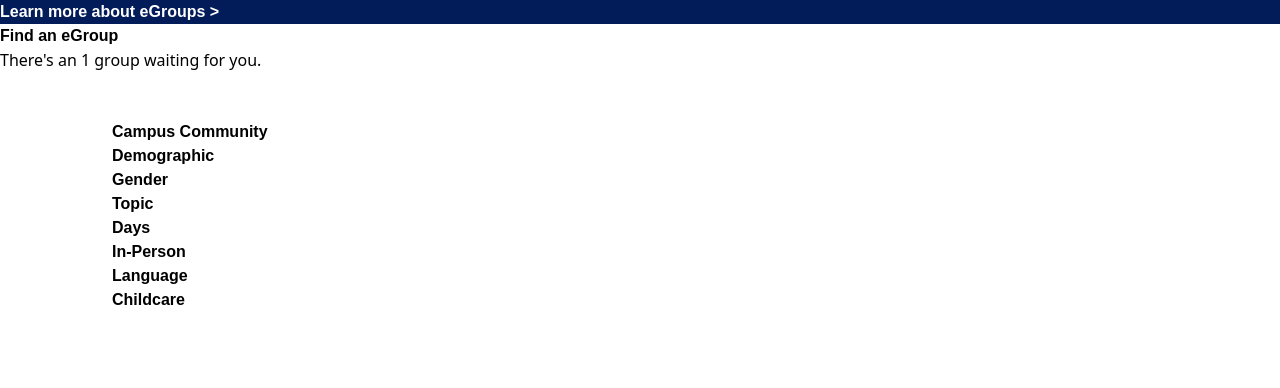
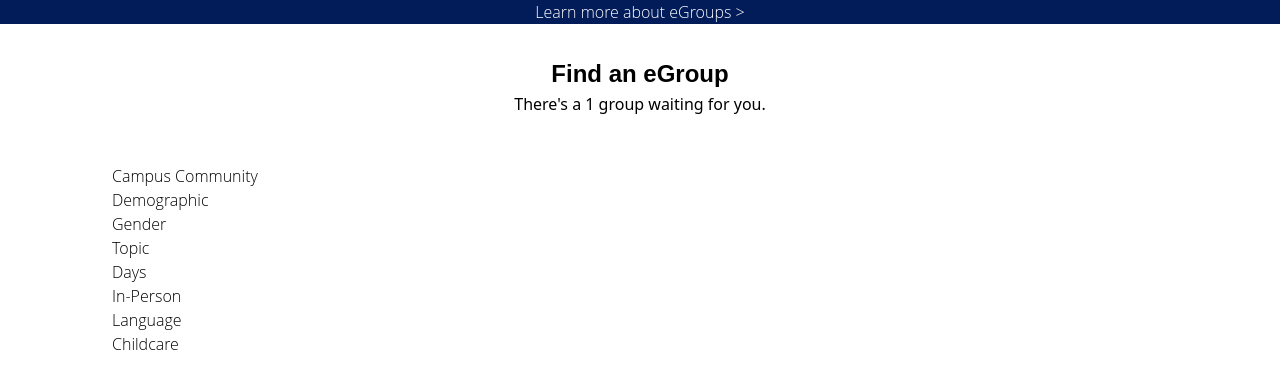
Before and after one commit to dereksmale2/Elevation-Church-technical-project, a Next.js app: page /egroups/1 in a window 1280 px wide. Shown: the top 388 px of the page. Built offline with nearby package versions, Linux system fonts and the light colour scheme.

Commit message:
update style

```diff
--- a/components/CampusCommunity.tsx
+++ b/components/CampusCommunity.tsx
@@ -4,20 +4,15 @@ import Link from 'next/link'
 
 export const CampusCommunity = () => {
   return (
-    <div>
-      <h2 className='uppercase text-center pt-10'>Choose your community</h2>
-      <h5 className='text-center text-gray-500 pt-1'>
-        Whether you are visiting a local campus community or joining us online
-        for the very first time, we can't wait to connect with you!
-      </h5>
-      <div className='object-left max-w-md mx-auto bg-white rounded-xl shadow-md overflow-hidden md:max-w-2xl'>
-        <div className='md:flex'>
-          <div className='md:flex-shrink-0'>
+    <div className='pl-52'>
+      <div className='max-w-sm bg-white rounded-xl shadow-md overflow-hidden md:max-w-sm'>
+        <div>
+          <div className='max-w-md'>
             <Image src={campusCommunityPic} alt='campus community photo' />
           </div>
           <Link href='/egroups/nocampus' passHref>
             <div className='p-8 hover:bg-gray-200 hover:shadow-lg cursor-pointer'>
-              <div className='uppercase tracking-wide text-sm text-black-500 font-bold'>
+              <div className='tracking-wide text-lg text-black-500 font-bold'>
                 Campus Community
               </div>
               <p className='mt-2 text-gray-500'>
--- a/components/DropdownSelector.tsx
+++ b/components/DropdownSelector.tsx
@@ -2,6 +2,7 @@ import { communityInfo } from '../data'
 
 export const DropdownSelector = () => {
   console.log(communityInfo)
+
   return (
     <div className='pt-12 pl-28'>
       <h3>Campus Community</h3>
--- a/components/Efam.tsx
+++ b/components/Efam.tsx
@@ -4,15 +4,15 @@ import Link from 'next/link'
 
 export const Efam = () => {
   return (
-    <div>
-      <div className='object-right max-w-md mx-auto bg-white rounded-xl shadow-md overflow-hidden md:max-w-2xl'>
-        <div className='md:flex'>
-          <div className='md:flex-shrink-0'>
+    <div className='pr-52'>
+      <div className='max-w-sm mx-auto bg-white rounded-xl shadow-md overflow-hidden md:max-w-sm'>
+        <div>
+          <div className='max-w-md'>
             <Image src={eFamPic} alt='eFam photo' />
           </div>
           <Link href='/egroups/elevationonline' passHref>
             <div className='p-8 hover:bg-gray-200 hover:shadow-lg cursor-pointer'>
-              <div className='uppercase tracking-wide text-sm text-black-500 font-bold'>
+              <div className='tracking-wide text-lg text-black-500 font-bold'>
                 eFam
               </div>
               <p className='mt-2 text-gray-500'>
--- a/components/Header.tsx
+++ b/components/Header.tsx
@@ -1,6 +1,6 @@
 export const Header = () => {
   return (
-    <div className='bg-secondary-color text-white'>
+    <div className='text-center bg-secondary-color text-white'>
       <h3>Learn more about eGroups &gt;</h3>
     </div>
   )
--- a/pages/egroups/[id].tsx
+++ b/pages/egroups/[id].tsx
@@ -10,9 +10,9 @@ const EgroupSelector: NextPage = () => {
   return (
     <>
       <Header />
-      <div>
+      <div className='text-center pt-8'>
         <h1>Find an eGroup</h1>
-        <p>There's an {id} group waiting for you.</p>
+        <p>There's a {id} group waiting for you.</p>
       </div>
       <DropdownSelector />
     </>
--- a/pages/index.tsx
+++ b/pages/index.tsx
@@ -6,8 +6,17 @@ const Home: NextPage = () => {
   return (
     <>
       <div>
-        <CampusCommunity />
-        <Efam />
+        <h1 className='text-center pt-20'>Choose your community</h1>
+        <h5 className='text-center text-gray-400 pt-1 pb-20'>
+          Whether you are visiting a local campus community or joining us online
+          for the very first time, we can't wait to connect with you!
+        </h5>
+        <div>
+          <CampusCommunity />
+        </div>
+        <div>
+          <Efam />
+        </div>
       </div>
     </>
   )
--- a/styles/globals.css
+++ b/styles/globals.css
@@ -3,6 +3,7 @@
 @tailwind utilities;
 
 @import url('https://fonts.googleapis.com/css2?family=Montserrat:ital,wght@0,400;0,600;0,700;1,500&display=swap');
+@import url('https://fonts.googleapis.com/css2?family=Open+Sans&display=swap');
 
 :root {
   --primary-color: #ff671f;
@@ -11,12 +12,17 @@
 }
 
 h1,
-h2,
+h2 {
+  font-size: x-large;
+  font-family: 'Montserrat', sans-serif;
+  font-weight: bold;
+}
+
 h3,
 h4,
 h5 {
-  font-family: 'Montserrat', sans-serif;
-  font-weight: bold;
+  font-family: 'Open Sans', sans-serif;
+  font-weight: lighter;
 }
 
 a {
```
